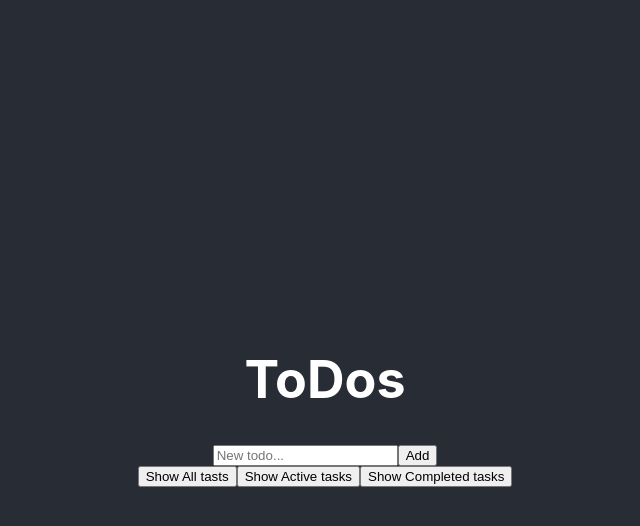
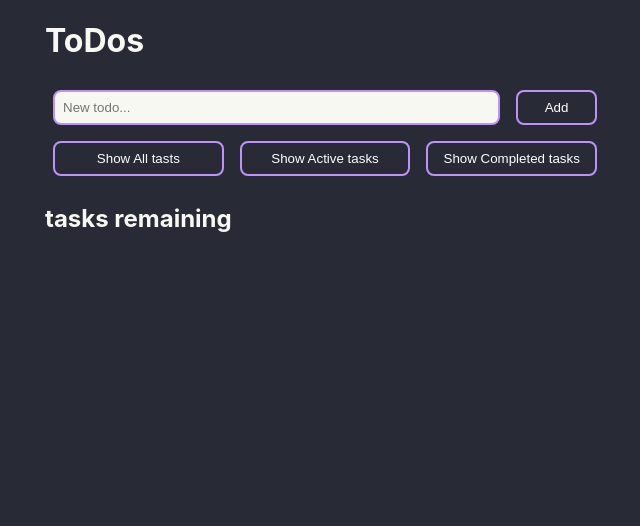
Before and after one commit to From-Sochi/TodoApp, a React (Create React App) app in the folder todoapp/: page / in a window 1280 px wide. Shown: the top 526 px of the page, without its empty margins (315-955 px from the left). Built offline with nearby package versions, Linux system fonts and the light colour scheme.

Commit message:
добавил стили кнопок и боди

```diff
--- a/todoapp/src/app.tsx
+++ b/todoapp/src/app.tsx
@@ -1,23 +1,25 @@
 import React from 'react';
-// import SHeader from './assets/styles/app.styles';
-// import { SHeader } from './assets/styles/app.styles';
-import { InputField, FilterField, Container } from './assets/styles/app.styles';
+import {GlobalStyle, InputField, FilterField, Container, SubmitButton, TodoInput, ListHeading } from './assets/styles/app.styles';
 
 function App() {
     return (
+
+        <>
+        <GlobalStyle/>
         <Container>
             <h1>ToDos</h1>
             <InputField>
-                <input type='text' placeholder='New todo...' />
-                <button>Add</button>
+                <TodoInput type='text' placeholder='New todo...'></TodoInput>
+                <SubmitButton>Add</SubmitButton>
             </InputField>
             <FilterField>
-
-                <button>Show All tasts</button>
-                <button>Show Active tasks</button>
-                <button>Show Completed tasks</button>
+                <SubmitButton>Show All tasts</SubmitButton>
+                <SubmitButton>Show Active tasks</SubmitButton>
+                <SubmitButton>Show Completed tasks</SubmitButton>
             </FilterField>
+            <ListHeading>tasks remaining</ListHeading>
         </Container>
+        </>
     );
 }
 
--- a/todoapp/src/assets/styles/app.styles.ts
+++ b/todoapp/src/assets/styles/app.styles.ts
@@ -1,21 +1,73 @@
-import styled from 'styled-components'
+import styled, { createGlobalStyle } from 'styled-components';
 
+export const GlobalStyle = createGlobalStyle`
+    body {
+        background-color: #282a36;
+        color: #f8f8f2;
+        margin: 0 1rem;
+    }
+`;
 
-export const Container = styled.header`
-  background-color: #282c34;
-  min-height: 100vh;
-  display: flex;
-  flex-direction: column;
-  align-items: center;
-  justify-content: center;
-  font-size: calc(10px + 2vmin);
-  color: white;
-`
+export const Container = styled.div`
+    // background-color: #282c34;
+    // min-height: 100vh;
+    // margin: auto;
+    // display: flex;
+    // flex-direction: column;
+    // align-items: center;
+    // font-size: calc(10px + 2vmin);
+    // color: white;
+
+    margin: auto;
+    max-width: 35rem;
+`;
+
 export const InputField = styled.div`
- display: flex;
-`
+    display: flex;
+    min-width: 27rem;
+`;
 
 export const FilterField = styled.div`
- display: flex;
+    display: flex;
+`;
 
-`
+export const SubmitButton = styled.button`
+    border-radius: 0.5rem;
+    margin: 0.5rem;
+    padding: 0.5rem;
+    background-color: #282a36;
+    color: white;
+    border: 2px solid #bd93f9;
+    padding: 0.5rem;
+    min-width: 5rem;
+    flex: 1 1;
+
+    &:hover {
+        background-color: #bd93f9;
+        color: #fff;
+    }
+
+    &:active {
+        transform: scale(0.9);
+    }
+`;
+
+export const TodoInput = styled.input`
+    border-radius: 0.5rem;
+    margin: 0.5rem;
+    padding: 0.5rem;
+    background-color: #f8f8f2;
+    border: 2px solid #bd93f9;
+    flex: 7 1;
+`;
+
+export const ListHeading = styled.h2`
+    display: block;
+    font-size: 1.5em;
+    margin-block-start: 0.83em;
+    margin-block-end: 0.83em;
+    margin-inline-start: 0px;
+    margin-inline-end: 0px;
+    font-weight: bold;
+    unicode-bidi: isolate;
+`;
```
